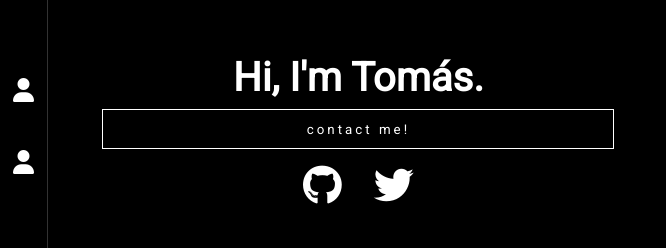
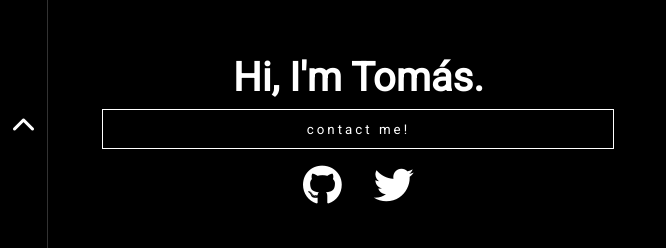
Before and after one commit to tomasdavison/portfolio, a React (Create React App) app: page / in a window 1280 px wide. Shown: the part 274-522 px from the top of the page, without its empty margins (0-666 px from the left). Built offline with nearby package versions, Linux system fonts and the light colour scheme.

Commit message:
Add conditional rendering and created a custom hook to retrieve viewport dimensions

```diff
--- a/src/components/Navbar/Navbar.jsx
+++ b/src/components/Navbar/Navbar.jsx
@@ -1,7 +1,10 @@
-import React from 'react';
+import React, { useState, useEffect } from 'react';
 import styled from '@emotion/styled';
-import { Meteor, Profile, LinkedIn } from '../../utils/Icons';
+import {
+	Meteor, Profile, LinkedIn, Arrow,
+} from '../../utils/Icons';
 import Tooltip from '../Tooltip/Tooltip';
+import useWindowDimensions from '../../hooks/useWindowDimensions';
 
 const Container = styled.div`
     border-top: 1px solid rgba(100, 100, 100, .5);
@@ -61,7 +64,10 @@
     }
 `;
 
-const Navbar = () => (
+const Navbar = () => {
+	const [isMobile, setIsMobile] = useState(true);
+
+	return (
 		<Container>
 			<UnorderedList>
 				<ListElement>
@@ -69,23 +75,25 @@
 						<Meteor/>
 					</Tooltip>
 				</ListElement>
+				{
+					isMobile ? (
 						<ListElement>
-				<Tooltip label="about me">
+							<Arrow/>
+						</ListElement>
+					) : (
+						<ListElement>
 							<Profile/>
-				</Tooltip>
 						</ListElement>
-			<ListElement>
-				<Tooltip label="experience">
-					<Profile/>
-				</Tooltip>
-			</ListElement>
+					)
+				}
+
 				<ListElement>
 					<Tooltip label="contact me">
 						<LinkedIn link="https://www.linkedin.com/in/tom%C3%A1s-guido-davison-970876185/"/>
 					</Tooltip>
 				</ListElement>
 			</UnorderedList>
-	</Container>
-);
+		</Container>);
+};
 
 export default Navbar;
--- /dev/null
+++ b/src/hooks/useWindowDimensions.jsx
@@ -0,0 +1,24 @@
+import { useState, useEffect } from 'react';
+
+function getWindowDimensions() {
+	const { innerWidth: width, innerHeight: height } = window;
+	return {
+		width,
+		height,
+	};
+}
+
+export default function useWindowDimensions() {
+	const [windowDimensions, setWindowDimensions] = useState(getWindowDimensions());
+
+	useEffect(() => {
+		function handleResize() {
+			setWindowDimensions(getWindowDimensions());
+		}
+
+		window.addEventListener('resize', handleResize);
+		return () => window.removeEventListener('resize', handleResize);
+	}, []);
+
+	return windowDimensions;
+}
--- a/src/utils/Icons.jsx
+++ b/src/utils/Icons.jsx
@@ -38,3 +38,7 @@
 		<Icon className="fab fa-linkedin" />
 	</a>
 );
+
+export const Arrow = () => (
+	<Icon className="fas fa-chevron-up" />
+);
```
Lines whose indentation alone changed are shown as unchanged.
